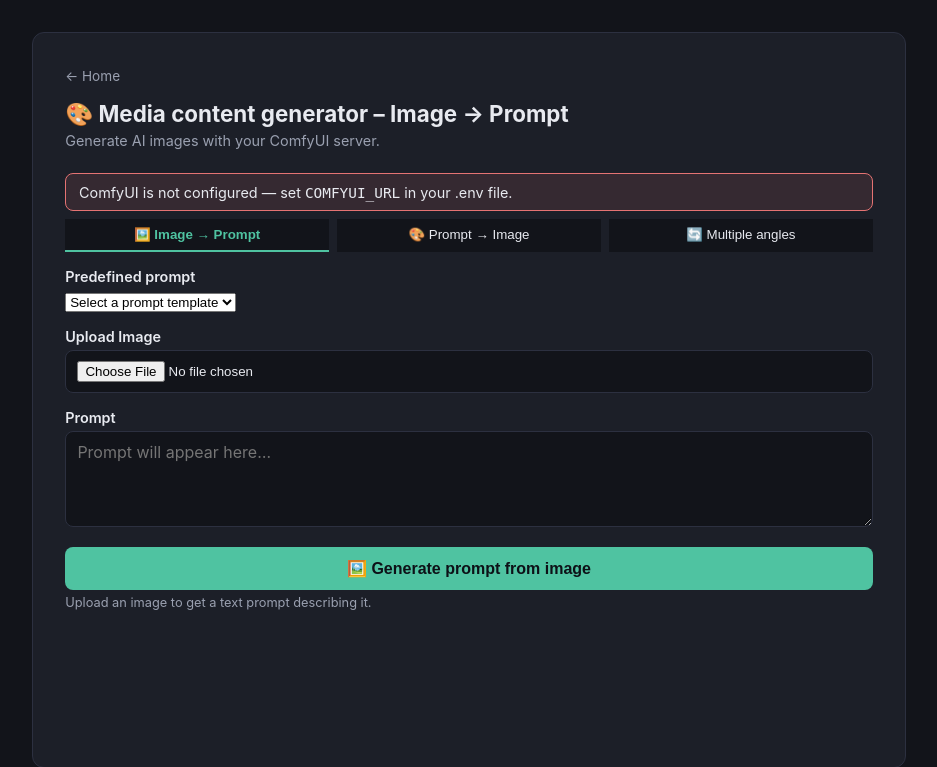
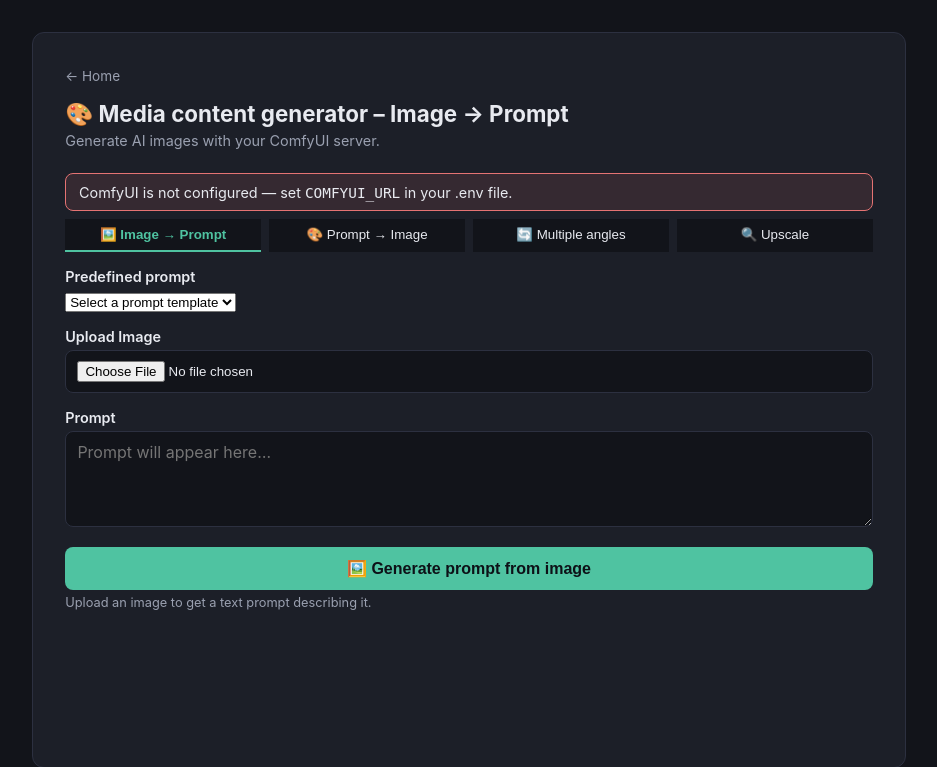
Before and after one commit to danielvera64/Nomi, a Flask app: template src/templates/media.html in a window 1280 px wide. Shown: the top 767 px of the page, without its empty margins (171-1108 px from the left). Run offline with Flask 3, Linux system fonts and the light colour scheme; the template is opened without the code that fills it, so the values that code supplies are empty; parts of the project's set-up code (start-up, migrations or seed data) failed here and were passed over.

Commit message:
Add SeedVR2 upscale media mode

```diff
--- a/app.py
+++ b/app.py
@@ -36,6 +36,7 @@ from langchain_core.messages import HumanMessage
 
 from src.kavita_uploader import KavitaUploader
 from src.multiple_angles_generator import MultipleAnglesGenerator
+from src.upscale_generator import UpscaleGenerator
 from src.zimage_generator import ZImageGenerator
 
 load_dotenv()
@@ -154,7 +155,7 @@ def media_generator():
     prompt = ""
     uploaded_image_b64 = None
     active_tab = request.form.get("active_tab", "image-to-prompt")
-    if active_tab not in {"image-to-prompt", "prompt-to-image", "multiple-angles"}:
+    if active_tab not in {"image-to-prompt", "prompt-to-image", "multiple-angles", "upscale"}:
         active_tab = "image-to-prompt"
     # Load models from JSON
     models_data = {}
@@ -285,6 +286,35 @@ def media_generator():
                             flash("Generation finished but no images were returned.", "error")
                     except Exception as exc:
                         flash(f"Multiple-angle generation failed: {exc}", "error")
+        elif request.form.get("generate_upscale"):
+            if not COMFYUI_URL:
+                flash(
+                    "ComfyUI is not configured — set COMFYUI_URL in your .env file.",
+                    "error",
+                )
+            else:
+                image_file = request.files.get("upscale_image")
+                if not image_file or not image_file.filename:
+                    flash("Please upload an image to upscale.", "error")
+                else:
+                    generator = UpscaleGenerator(base_url=COMFYUI_URL)
+                    try:
+                        results = generator.generate(image_file)
+                        images = [
+                            {
+                                **image,
+                                "path": "/".join(
+                                    part
+                                    for part in (image.get("subfolder", ""), image["filename"])
+                                    if part
+                                ),
+                            }
+                            for image in results
+                        ]
+                        if not images:
+                            flash("Upscale finished but no images were returned.", "error")
+                    except Exception as exc:
+                        flash(f"Upscale failed: {exc}", "error")
         # If neither button pressed, do nothing (just redisplay)
     return render_template(
         "media.html",
--- a/src/templates/media.html
+++ b/src/templates/media.html
@@ -111,6 +111,7 @@
     <button class="tab active" data-target="image-to-prompt" type="button">🖼️ Image → Prompt</button>
     <button class="tab" data-target="prompt-to-image" type="button">🎨 Prompt → Image</button>
     <button class="tab" data-target="multiple-angles" type="button">🔄 Multiple angles</button>
+    <button class="tab" data-target="upscale" type="button">🔍 Upscale</button>
   </div>
 
   <form method="post" action="{{ url_for('media_generator') }}" enctype="multipart/form-data" id="generate-form">
@@ -180,6 +181,11 @@
       <label for="angles_append">Append prompt</label>
       <textarea name="angles_append" id="angles_append" placeholder="Text placed after each angle prompt…"></textarea>
     </section>
+
+    <section id="section-upscale">
+      <label for="upscale_image">Load image</label>
+      <input type="file" name="upscale_image" id="upscale_image" accept="image/*">
+    </section>
     <div class="button-group" id="button-group">
       <button type="submit" id="generate-button" value="1">🖼️ Generate prompt from image</button>
     </div>
@@ -212,6 +218,7 @@
     const imageToPromptSection = document.getElementById('section-image-to-prompt');
     const promptToImageSection = document.getElementById('section-prompt-to-image');
     const multipleAnglesSection = document.getElementById('section-multiple-angles');
+    const upscaleSection = document.getElementById('section-upscale');
     const generateButton = document.getElementById('generate-button');
     const pageTitle = document.getElementById('page-title');
     const hintText = document.getElementById('hint-text');
@@ -223,27 +230,32 @@
     const sections = {
       'image-to-prompt': imageToPromptSection,
       'prompt-to-image': promptToImageSection,
-      'multiple-angles': multipleAnglesSection
+      'multiple-angles': multipleAnglesSection,
+      'upscale': upscaleSection
     };
     const buttonNames = {
       'image-to-prompt': 'generate_prompt',
       'prompt-to-image': 'generate_image',
-      'multiple-angles': 'generate_angles'
+      'multiple-angles': 'generate_angles',
+      'upscale': 'generate_upscale'
     };
     const buttonLabels = {
       'image-to-prompt': '🖼️ Generate prompt from image',
       'prompt-to-image': '🎨 Generate image from prompt',
-      'multiple-angles': '🔄 Generate multiple angles'
+      'multiple-angles': '🔄 Generate multiple angles',
+      'upscale': '🔍 Upscale image'
     };
     const hints = {
       'image-to-prompt': 'Upload an image to get a text prompt describing it.',
       'prompt-to-image': 'Enter a prompt to generate an image.',
-      'multiple-angles': 'Upload a reference image and enter prompt text to generate multiple angles.'
+      'multiple-angles': 'Upload a reference image and enter prompt text to generate multiple angles.',
+      'upscale': 'Upload an image to upscale it.'
     };
     const titles = {
       'image-to-prompt': '🎨 Media content generator – Image → Prompt',
       'prompt-to-image': '🎨 Media content generator – Prompt → Image',
-      'multiple-angles': '🎨 Media content generator – Multiple angles'
+      'multiple-angles': '🎨 Media content generator – Multiple angles',
+      'upscale': '🎨 Media content generator – Upscale'
     };
 
     function updateUIForTab(target) {
```
Also changed, not shown: src/upscale_generator.py (added, +34 -0 lines), workflows/seedvr2_upscale.json (added, +1 -0 lines), README.md, 1 other file.
